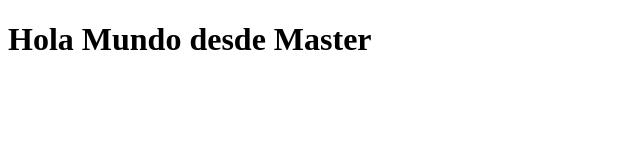
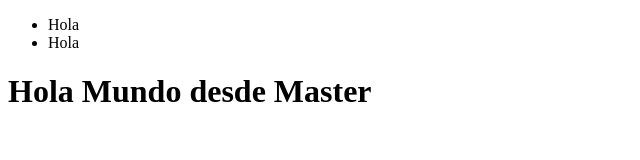
Before and after one commit to steve023/sincronizacion, a plain HTML site: page index.html in a window 1280 px wide. Shown: the whole page, without its empty margins (0-640 px from the left). Drawn offline with Linux system fonts and the light colour scheme.

Commit message:
Agrego navbar

```diff
--- a/index.html
+++ b/index.html
@@ -3,6 +3,12 @@
 <head>
 	<title></title>
 </head>
+<nav>
+	<ul>
+		<li>Hola</li>
+		<li>Hola</li>
+	</ul>
+</nav>
 <body>
 	<h1>Hola Mundo desde Master</h1>
 </body>
```
